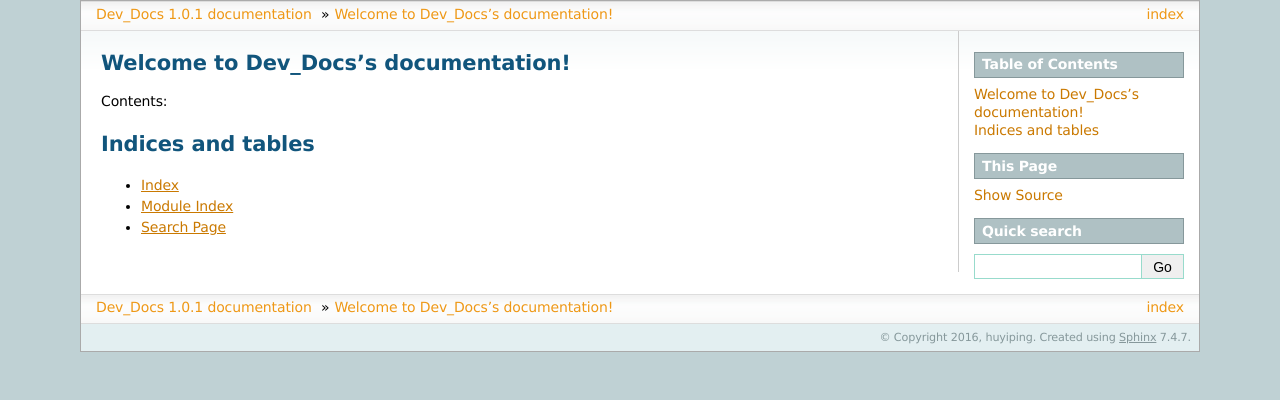
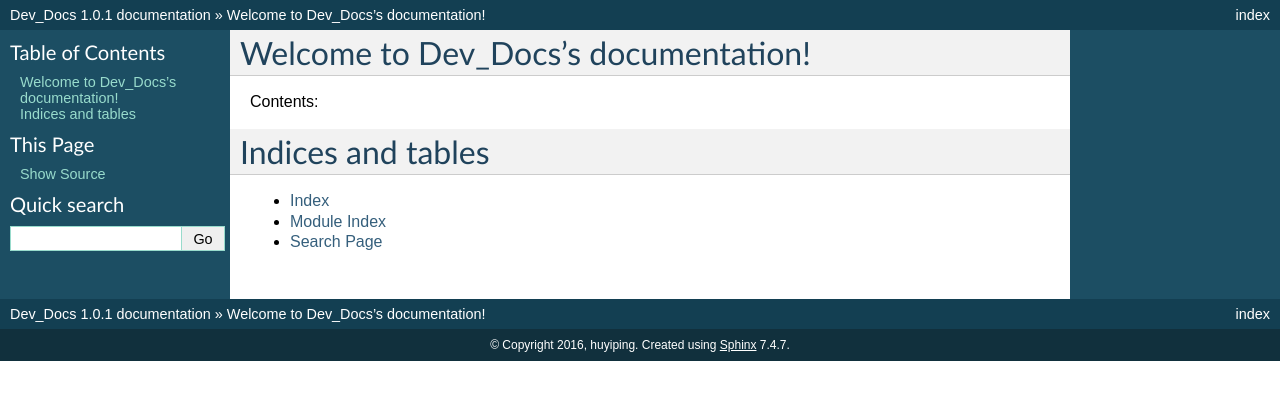
Before and after one commit to hoyping/dev_docs, a Sphinx documentation site: the page built from source/index.rst, in a window 1280 px wide. Shown: the top 400 px of the page. Built offline with Sphinx 7.4.7, drawn with Linux system fonts in a browser that asks for light colours; pages that are not in the unit, such as notebooks, are missing from menus.

Commit message:
update conf.py

```diff
--- a/source/conf.py
+++ b/source/conf.py
@@ -114,7 +114,8 @@
 
 # The theme to use for HTML and HTML Help pages.  See the documentation for
 # a list of builtin themes.
-html_theme = 'sphinxdoc'
+#html_theme = 'sphinxdoc'
+html_theme = 'default'
 
 # Theme options are theme-specific and customize the look and feel of a theme
 # further.  For a list of options available for each theme, see the
```
